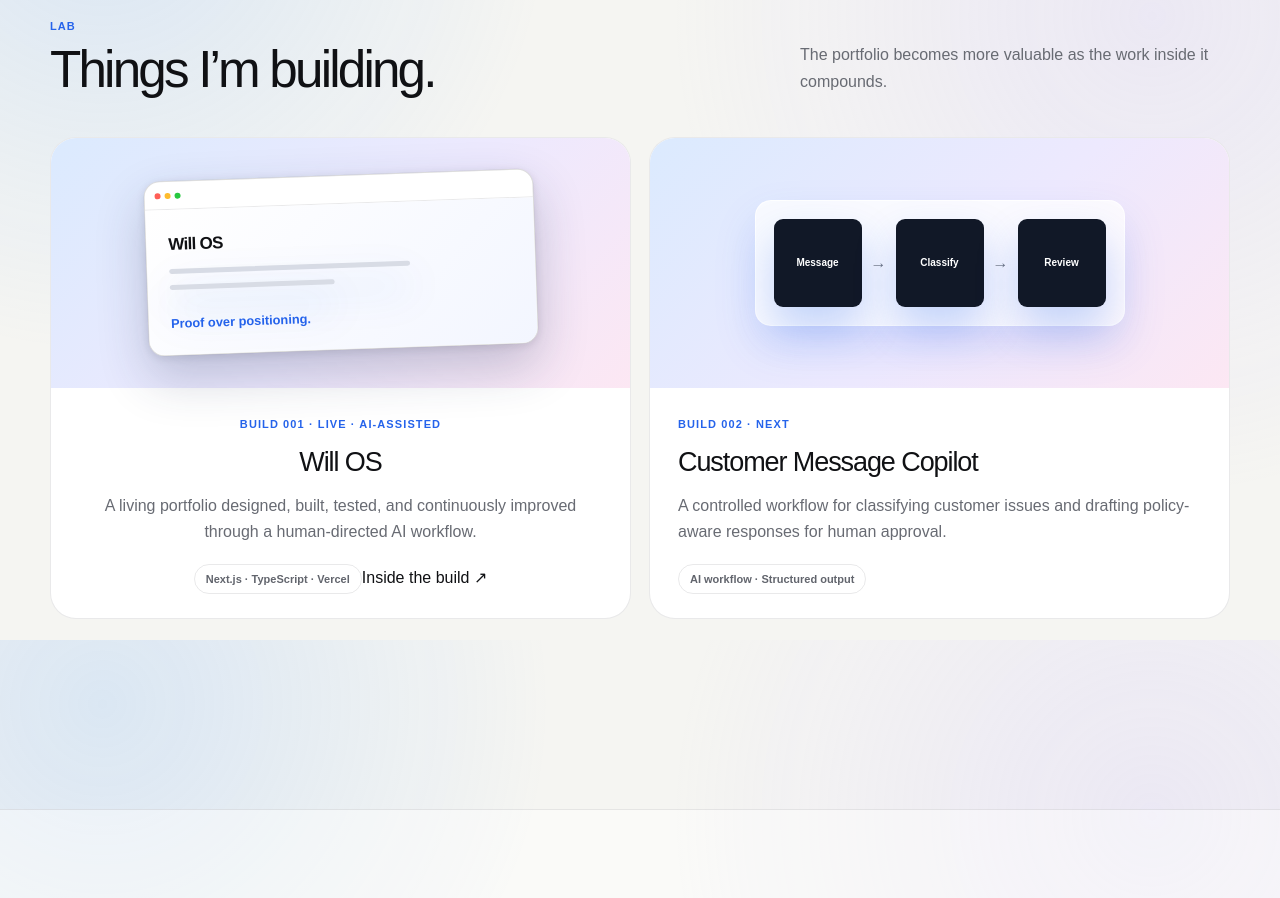
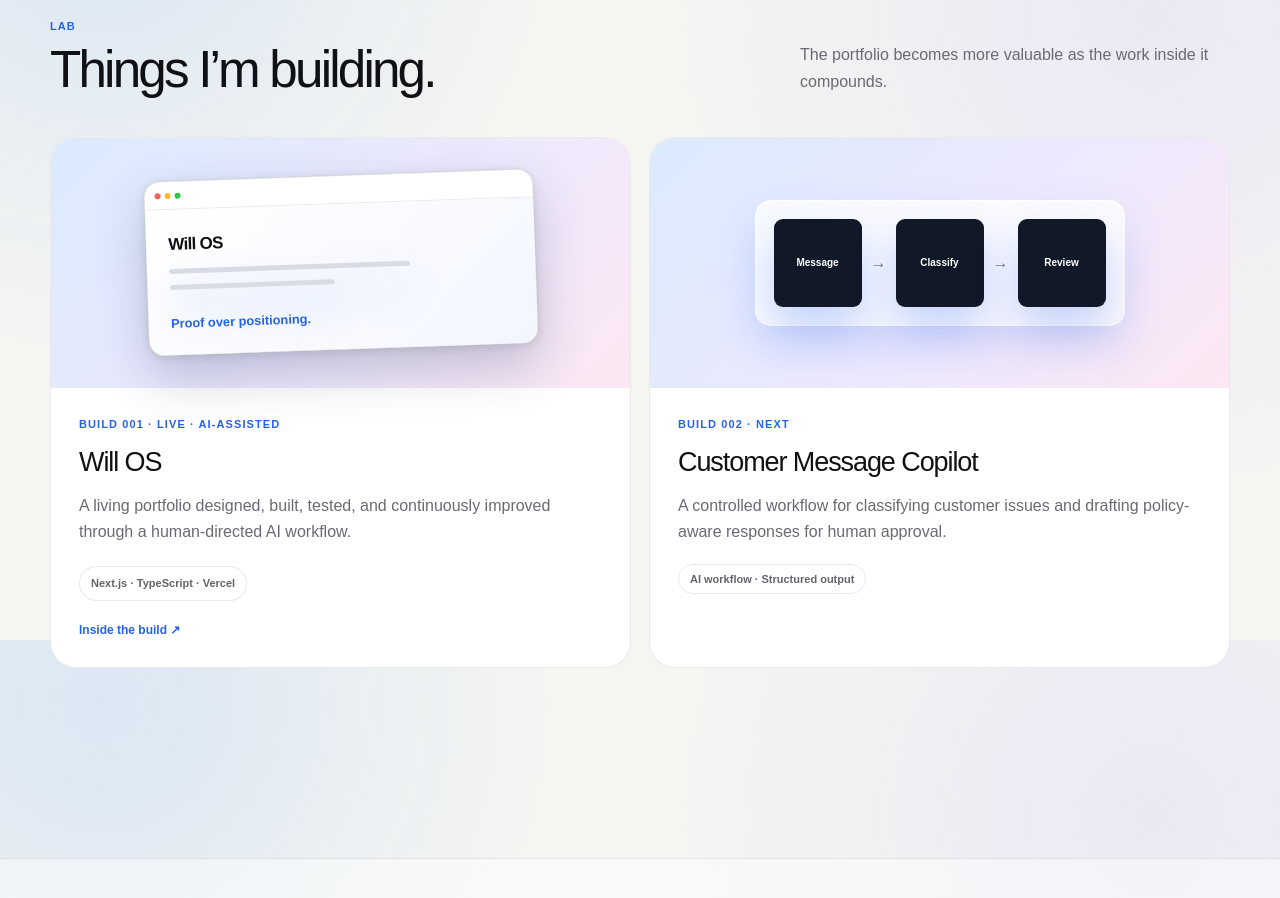
Before and after one commit to gitlovin-labs/will-portfolio, a Next.js app: page / in a window 1280 px wide. Shown: the part 4160-5058 px from the top of the page. Built offline with nearby package versions, Linux system fonts and the light colour scheme.

Commit message:
Style Inside the Build experience

```diff
--- a/app/globals.css
+++ b/app/globals.css
@@ -442,3 +442,255 @@ button:focus-visible, a:focus-visible, summary:focus-visible { outline:3px solid
     box-shadow: 0 18px 36px rgba(37,52,86,.26), 0 2px 8px rgba(16,17,20,.12);
   }
 }
+
+
+/* Inside the Build */
+.build-card-interactive { overflow: hidden; }
+.build-card-button {
+  width: 100%;
+  height: 100%;
+  padding: 0;
+  display: grid;
+  grid-template-rows: auto 1fr;
+  color: inherit;
+  background: transparent;
+  border: 0;
+  font: inherit;
+  text-align: left;
+  cursor: pointer;
+}
+.build-card-button .build-copy { display: flex; flex-direction: column; align-items: flex-start; }
+.build-card-button:focus-visible { border-radius: 24px; outline-offset: -5px; }
+.build-open {
+  margin-top: 20px;
+  color: var(--blue);
+  font-size: 12px;
+  font-weight: 800;
+}
+.build-case-window { width: min(1120px, 100%); }
+.build-case-content { padding: 64px; }
+.build-case-hero { max-width: 850px; padding: 12px 0 60px; }
+.build-case-hero h2 {
+  margin: 14px 0 22px;
+  font-size: clamp(48px, 6vw, 82px);
+  line-height: .94;
+  letter-spacing: -.065em;
+}
+.build-case-hero h2 span { color: #777a83; }
+.build-case-hero > p:last-child {
+  max-width: 760px;
+  margin: 0;
+  color: var(--muted);
+  font-size: 17px;
+  line-height: 1.65;
+}
+.build-lifecycle {
+  padding: 30px;
+  border: 1px solid rgba(17,18,22,.1);
+  border-radius: 24px;
+  background: #111319;
+  color: white;
+}
+.build-section-heading {
+  display: flex;
+  justify-content: space-between;
+  align-items: end;
+  gap: 24px;
+  margin-bottom: 26px;
+}
+.build-section-heading h3,
+.shipped-section h3 {
+  margin: 7px 0 0;
+  font-size: 30px;
+  letter-spacing: -.045em;
+}
+.build-lifecycle .section-kicker { color: #91b7ff; }
+.build-view-toggle {
+  display: inline-flex;
+  padding: 4px;
+  border: 1px solid rgba(255,255,255,.1);
+  border-radius: 12px;
+  background: rgba(255,255,255,.05);
+}
+.build-view-toggle button {
+  min-height: 34px;
+  padding: 0 12px;
+  border: 0;
+  border-radius: 9px;
+  color: #9da2ad;
+  background: transparent;
+  font-size: 10px;
+  font-weight: 800;
+  cursor: pointer;
+}
+.build-view-toggle button.active { color: #111319; background: white; }
+.stage-tabs {
+  display: grid;
+  grid-template-columns: repeat(6,1fr);
+  gap: 7px;
+  padding-bottom: 20px;
+  border-bottom: 1px solid rgba(255,255,255,.1);
+}
+.stage-tabs button {
+  min-height: 64px;
+  padding: 10px;
+  border: 1px solid rgba(255,255,255,.08);
+  border-radius: 12px;
+  color: #9da2ad;
+  background: rgba(255,255,255,.035);
+  font-size: 11px;
+  font-weight: 800;
+  text-align: left;
+  cursor: pointer;
+  transition: .2s;
+}
+.stage-tabs button span { display: block; margin-bottom: 8px; color: #666d7a; font-size: 8px; }
+.stage-tabs button:hover { color: white; border-color: rgba(255,255,255,.2); }
+.stage-tabs button.active { color: white; border-color: #4e82ef; background: #1d315d; box-shadow: inset 0 0 0 1px rgba(124,169,255,.16); }
+.stage-tabs button.active span { color: #91b7ff; }
+.stage-panel { padding-top: 28px; }
+.stage-summary { display: grid; grid-template-columns: 38px 1fr; gap: 15px; align-items: start; }
+.stage-summary > span {
+  display: grid;
+  width: 38px;
+  height: 38px;
+  place-items: center;
+  border-radius: 11px;
+  color: #a9c5ff;
+  background: #213c72;
+  font-size: 10px;
+  font-weight: 800;
+}
+.stage-summary p { margin: 1px 0 5px; color: #91b7ff; font-size: 10px; font-weight: 800; text-transform: uppercase; letter-spacing: .08em; }
+.stage-summary h4 { max-width: 650px; margin: 0; font-size: 21px; line-height: 1.35; letter-spacing: -.025em; }
+.responsibility-grid { display: grid; grid-template-columns: 1fr 1fr; gap: 10px; margin-top: 24px; }
+.responsibility-grid article {
+  min-height: 138px;
+  padding: 20px;
+  border: 1px solid rgba(255,255,255,.09);
+  border-radius: 15px;
+  background: rgba(255,255,255,.045);
+}
+.responsibility-grid article > span { display: inline-flex; padding: 6px 8px; border-radius: 999px; font-size: 9px; font-weight: 850; text-transform: uppercase; letter-spacing: .06em; }
+.role-human { color: #bfdbfe; background: rgba(37,99,235,.22); }
+.role-ai { color: #ddd6fe; background: rgba(124,58,237,.22); }
+.responsibility-grid p { margin: 16px 0 0; color: #c5c9d1; font-size: 13px; line-height: 1.6; }
+.system-strip { display: grid; grid-template-columns: 1fr auto 1fr auto 1fr auto 1fr; gap: 10px; align-items: center; margin-top: 24px; }
+.system-strip div { min-height: 104px; padding: 17px; border: 1px solid rgba(255,255,255,.09); border-radius: 14px; background: rgba(255,255,255,.045); }
+.system-strip div span { display: block; color: #91b7ff; font-size: 8px; font-weight: 850; text-transform: uppercase; letter-spacing: .08em; }
+.system-strip div strong { display: block; margin-top: 12px; color: #dfe2e8; font-size: 11px; line-height: 1.4; }
+.system-strip > i { color: #667085; font-style: normal; }
+.stage-evidence { display: flex; gap: 10px; align-items: center; margin: 18px 0 0; color: #b8bdc7; font-size: 11px; }
+.stage-evidence span { color: #91b7ff; font-weight: 850; text-transform: uppercase; letter-spacing: .07em; }
+.shipped-section {
+  display: grid;
+  grid-template-columns: .75fr 1.25fr;
+  gap: 46px;
+  align-items: start;
+  padding: 76px 0;
+}
+.shipped-grid { display: grid; grid-template-columns: 1fr 1fr; gap: 9px; }
+.shipped-grid > span {
+  display: flex;
+  gap: 12px;
+  align-items: center;
+  min-height: 54px;
+  padding: 13px 15px;
+  border: 1px solid var(--line);
+  border-radius: 13px;
+  background: white;
+  color: #4d5058;
+  font-size: 12px;
+  font-weight: 700;
+}
+.shipped-grid i { color: var(--blue); font-size: 8px; font-style: normal; }
+.build-log { padding-top: 58px; border-top: 1px solid var(--line); }
+.build-log .build-section-heading > p { max-width: 310px; margin: 0; color: var(--muted); font-size: 12px; line-height: 1.55; }
+.build-log-list { border-top: 1px solid var(--line); }
+.build-log-list details { border-bottom: 1px solid var(--line); }
+.build-log-list summary {
+  display: grid;
+  grid-template-columns: 38px 1fr 24px;
+  align-items: center;
+  min-height: 68px;
+  padding: 0 6px;
+  list-style: none;
+  cursor: pointer;
+}
+.build-log-list summary::-webkit-details-marker { display: none; }
+.build-log-list summary > span { color: #9699a1; font-size: 9px; font-weight: 800; }
+.build-log-list summary strong { font-size: 15px; }
+.build-log-list summary i { color: var(--blue); font-size: 20px; font-style: normal; font-weight: 400; transition: .2s; }
+.build-log-list details[open] summary i { transform: rotate(45deg); }
+.build-log-detail {
+  display: grid;
+  grid-template-columns: repeat(4,1fr);
+  gap: 10px;
+  padding: 2px 0 24px 38px;
+}
+.build-log-detail p {
+  margin: 0;
+  padding: 15px;
+  border-radius: 12px;
+  background: white;
+  color: var(--muted);
+  font-size: 11px;
+  line-height: 1.55;
+}
+.build-log-detail p span { display: block; margin-bottom: 8px; color: var(--blue); font-size: 8px; font-weight: 850; text-transform: uppercase; letter-spacing: .07em; }
+.build-case-footer {
+  display: flex;
+  justify-content: space-between;
+  align-items: center;
+  gap: 24px;
+  margin-top: 68px;
+  padding: 28px;
+  border-radius: 18px;
+  color: white;
+  background: #111319;
+}
+.build-case-footer p { max-width: 500px; margin: 0; color: #b9bec8; font-size: 12px; line-height: 1.55; }
+.build-case-footer > div { display: flex; gap: 8px; }
+.build-case-footer a { padding: 11px 13px; border: 1px solid rgba(255,255,255,.15); border-radius: 10px; font-size: 10px; font-weight: 800; text-decoration: none; }
+.build-case-footer a:first-child { color: #111319; background: white; }
+
+@media(max-width:760px) {
+  .build-case-content { padding: 34px 18px 24px; }
+  .build-case-hero { padding: 4px 0 38px; }
+  .build-case-hero h2 { font-size: 42px; }
+  .build-case-hero > p:last-child { font-size: 14px; }
+  .build-lifecycle { padding: 18px; border-radius: 19px; }
+  .build-section-heading { align-items: flex-start; flex-direction: column; gap: 16px; }
+  .build-section-heading h3, .shipped-section h3 { font-size: 25px; }
+  .build-view-toggle { width: 100%; }
+  .build-view-toggle button { flex: 1; }
+  .stage-tabs { grid-template-columns: repeat(3,1fr); }
+  .stage-tabs button { min-height: 56px; }
+  .responsibility-grid { grid-template-columns: 1fr; }
+  .responsibility-grid article { min-height: 0; }
+  .system-strip { grid-template-columns: 1fr; }
+  .system-strip div { min-height: 0; }
+  .system-strip > i { transform: rotate(90deg); justify-self: center; }
+  .shipped-section { grid-template-columns: 1fr; gap: 24px; padding: 54px 0; }
+  .shipped-grid { grid-template-columns: 1fr; }
+  .build-log { padding-top: 44px; }
+  .build-log-detail { grid-template-columns: 1fr; padding-left: 38px; }
+  .build-case-footer { align-items: stretch; flex-direction: column; margin-top: 50px; padding: 20px; }
+  .build-case-footer > div { display: grid; grid-template-columns: 1fr 1fr; }
+  .build-case-footer a { text-align: center; }
+}
+
+@media(max-width:520px) {
+  .build-card-button:focus-visible { border-radius: 20px; }
+  .build-case-overlay { padding: 6px; }
+  .build-case-window { max-height: calc(100vh - 6px); }
+  .build-case-hero h2 { font-size: 38px; }
+  .stage-tabs { gap: 5px; }
+  .stage-tabs button { padding: 8px; font-size: 10px; }
+  .stage-summary { grid-template-columns: 32px 1fr; gap: 10px; }
+  .stage-summary > span { width: 32px; height: 32px; }
+  .stage-summary h4 { font-size: 18px; }
+  .build-log-list summary { grid-template-columns: 30px 1fr 20px; }
+  .build-log-detail { padding-left: 30px; }
+  .build-case-footer > div { grid-template-columns: 1fr; }
+}
```
